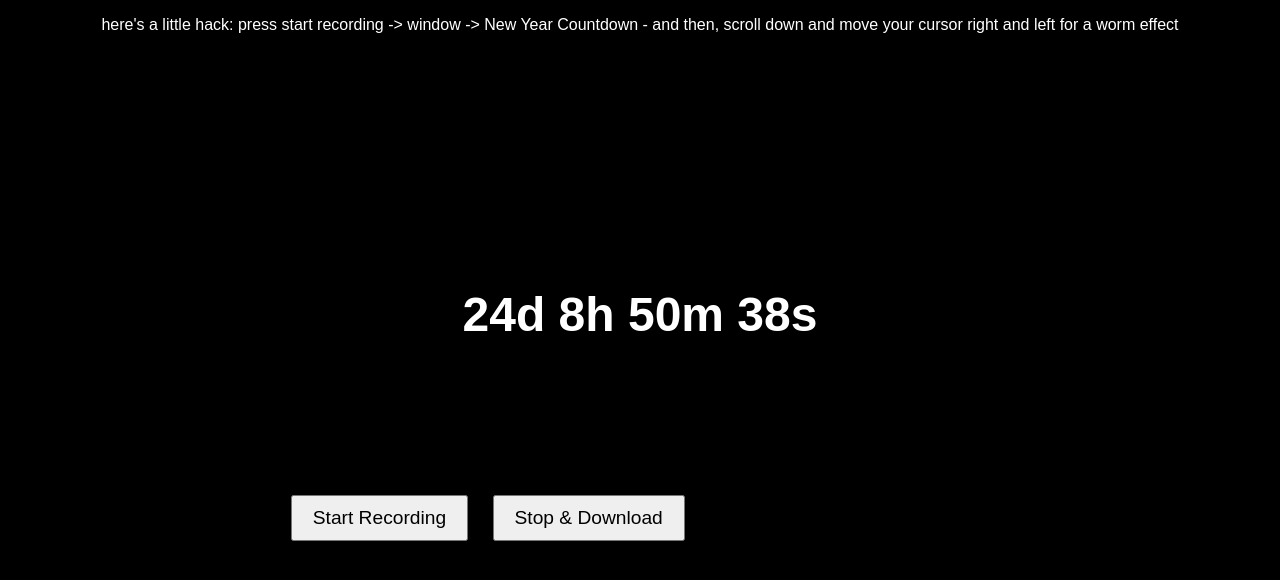
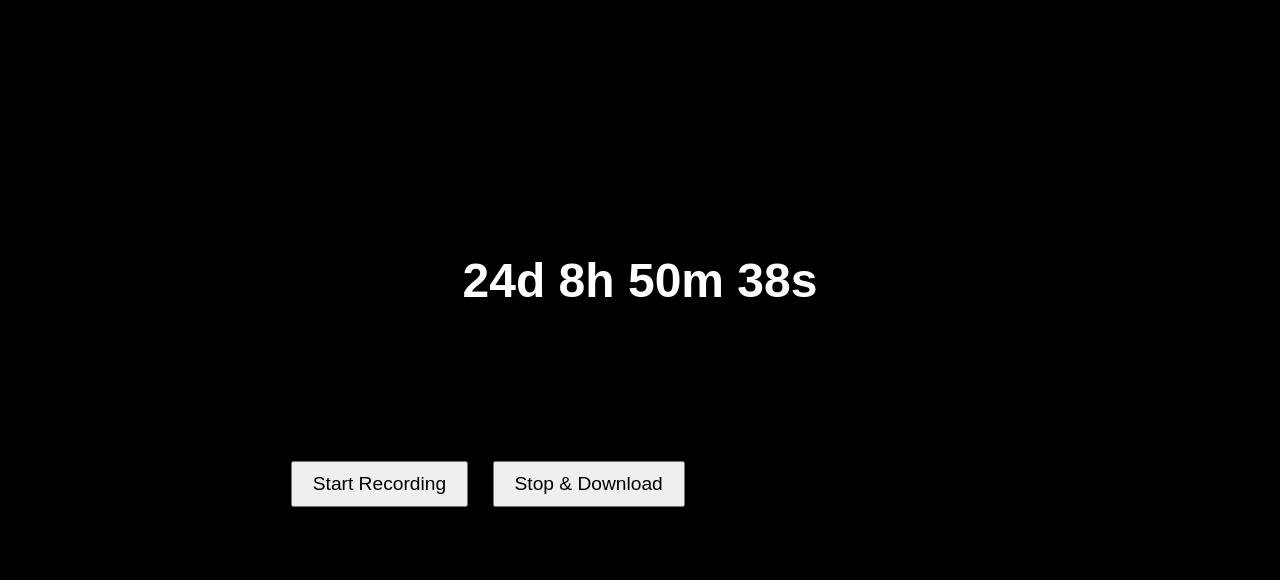
Before and after one commit to TheCoolestStarfox/uwu_qwq_owo, a plain HTML site: page index.html in a window 1280 px wide. Drawn offline with Linux system fonts and the light colour scheme.

Commit message:
Update index.html

```diff
--- a/index.html
+++ b/index.html
@@ -10,7 +10,6 @@
   </style>
 </head>
 <body>
-  <p>here's a little hack: press start recording -> window -> New Year Countdown - and then, scroll down and move your cursor right and left for a worm effect</p>
   <h1 id="timer"></h1>
   <button id="record">Start Recording</button>
   <button id="stop">Stop & Download</button>
```
